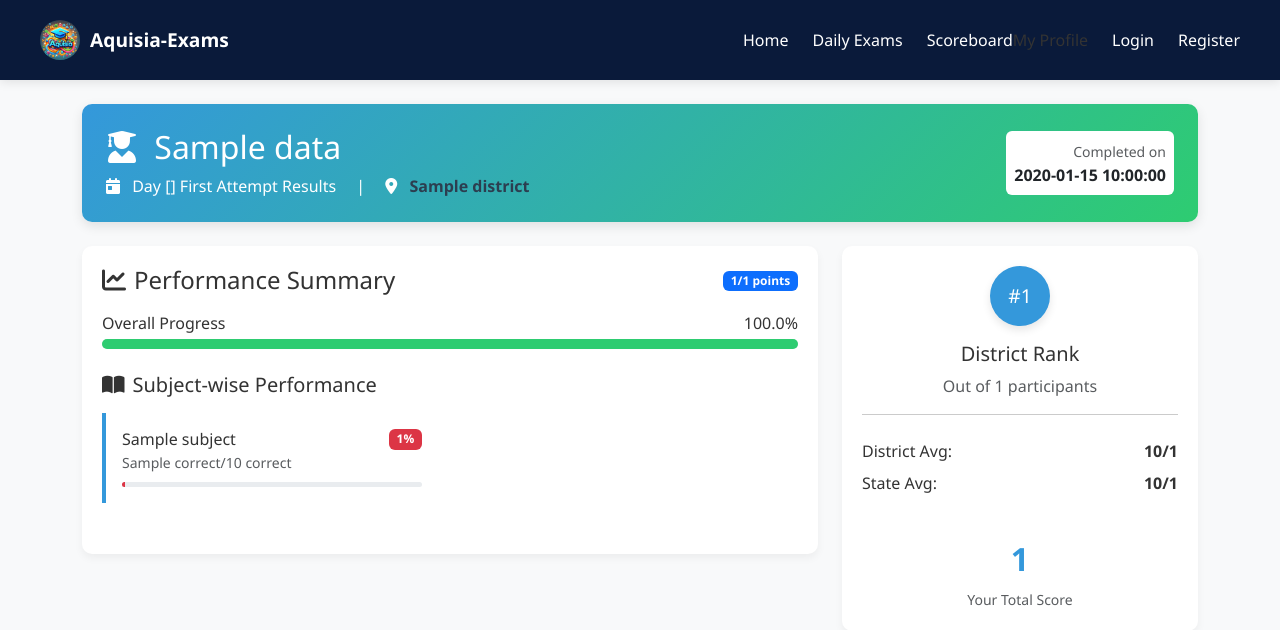
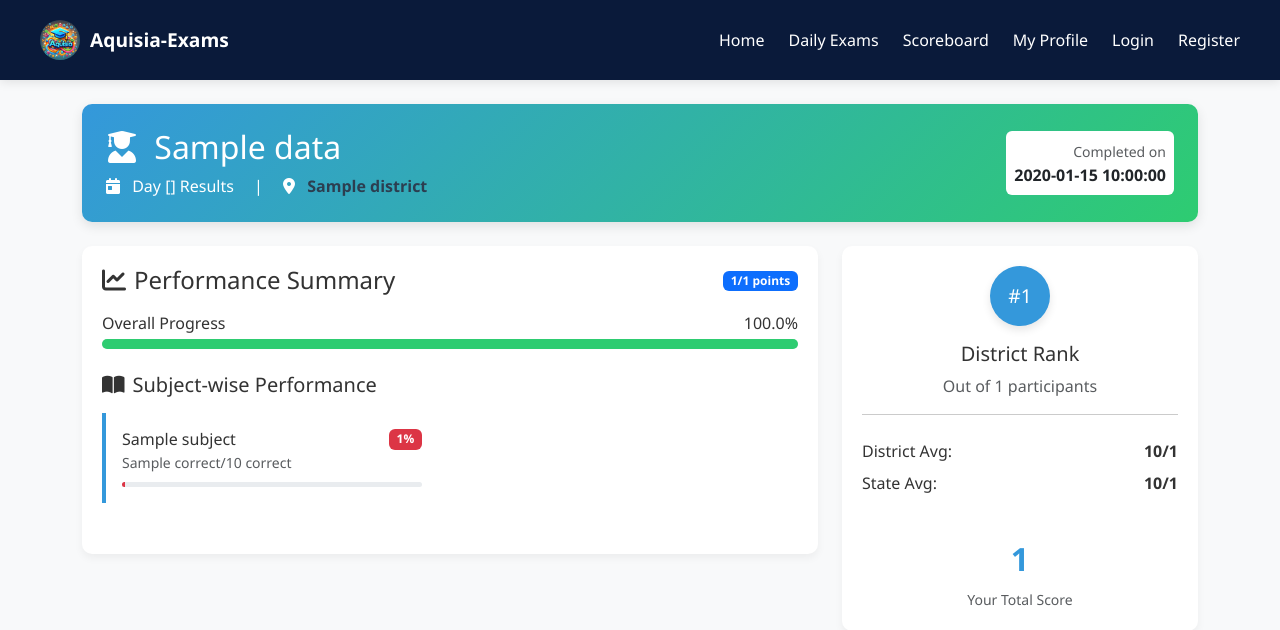
Before and after one commit to kotturi-koushil/AquisiaExams, a Flask app: template templates/score-board.html in a window 1280 px wide. Shown: the top 630 px of the page. Run offline with Flask 3, Linux system fonts and the light colour scheme; the template is opened without the code that fills it: most values are stand-ins (such as "Sample title", 1, 10 or a date in 2020).

Commit message:
Update score-board.html

```diff
--- a/templates/score-board.html
+++ b/templates/score-board.html
@@ -359,8 +359,8 @@
                 <li class="main-nav-item">
                     <a href="{{url_for('user_results')}}" class="main-nav-link">Scoreboard</a>
                 </li>
-                  <li class="nav-item">
-                    <a href="{{url_for('profile')}}" class="nav-link">My Profile</a>
+                  <li class="main-nav-item">
+                    <a href="{{url_for('profile')}}" class="main-nav-link">My Profile</a>
                 </li>
                 {% if 'user_id' in session %}
                 <li class="main-nav-item">
@@ -386,7 +386,7 @@
                 <div class="col-md-8 student-info">
                     <h2><i class="fas fa-user-graduate me-2"></i> {{ data.student_name }}</h2>
                     <p class="mb-0">
-                        <i class="fas fa-calendar-day me-2"></i> Day {{ data.day }} First Attempt Results
+                        <i class="fas fa-calendar-day me-2"></i> Day {{ data.day }} Results
                         <span class="mx-3">|</span>
                         <i class="fas fa-map-marker-alt me-2"></i>
                         <span class="district-name">{{ data.district }}</span>
```
